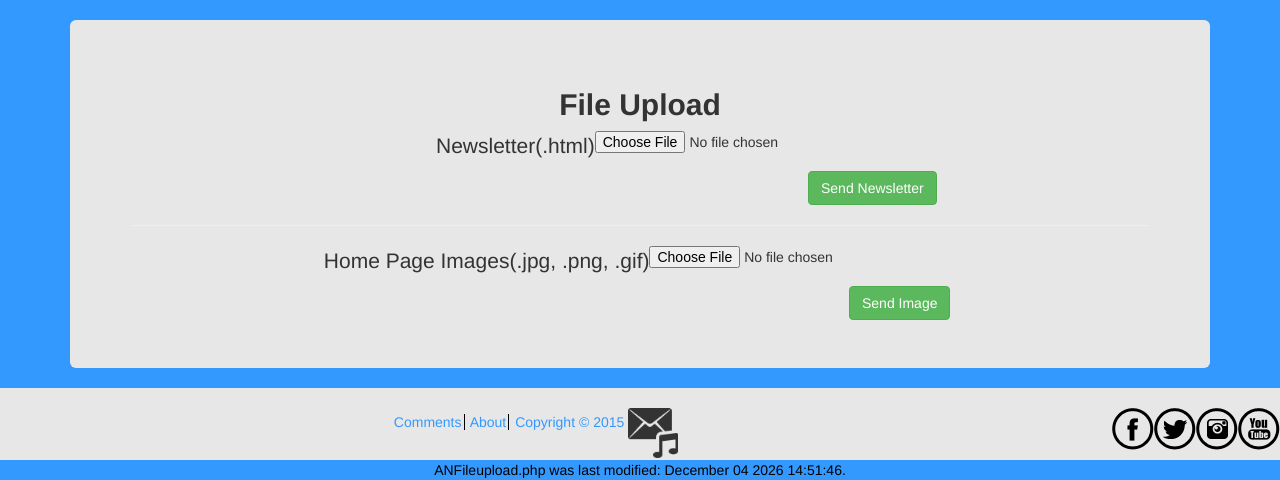
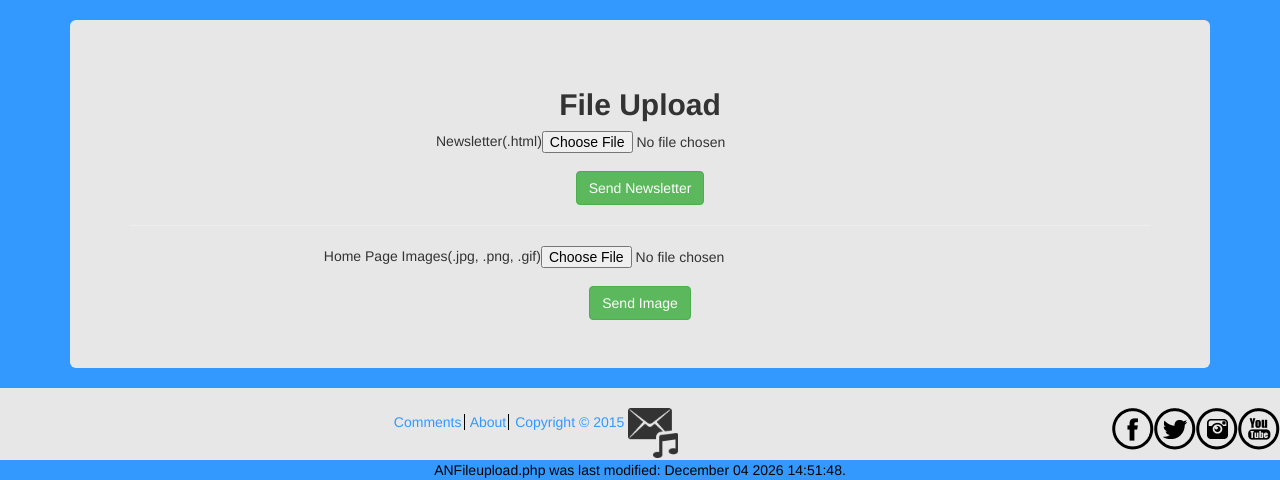
Before and after one commit to joshuabeck24/370Assignment2, a PHP site: page /view/ANFileupload.php in a window 1280 px wide. Shown: the part 400-880 px from the top of the page. Run offline with PHP 8.4, Linux system fonts and the light colour scheme; some libraries are stand-ins or nearby versions.

Commit message:
Removed DivInJumbo Class
this was not being used in overall code and i did not replace this file
before so i am now

```diff
--- a/Assign2/css/styles.css
+++ b/Assign2/css/styles.css
@@ -37,18 +37,12 @@
 	width:100%;
 	height:300px;
 	margin-top:100px;
+        //margin-top:80px;
 
 }
 .userLoginImage
 {
 	margin-top:-10px;
-}
-.divInJumbo
-{
-    margin-bottom: 15px;
-    font-size: 21px;
-    font-weight: 200;
-    text-align: center;
 }
 .userLoginImage :hover{opacity: 0.3;}
 .socialMediaIcons
```
